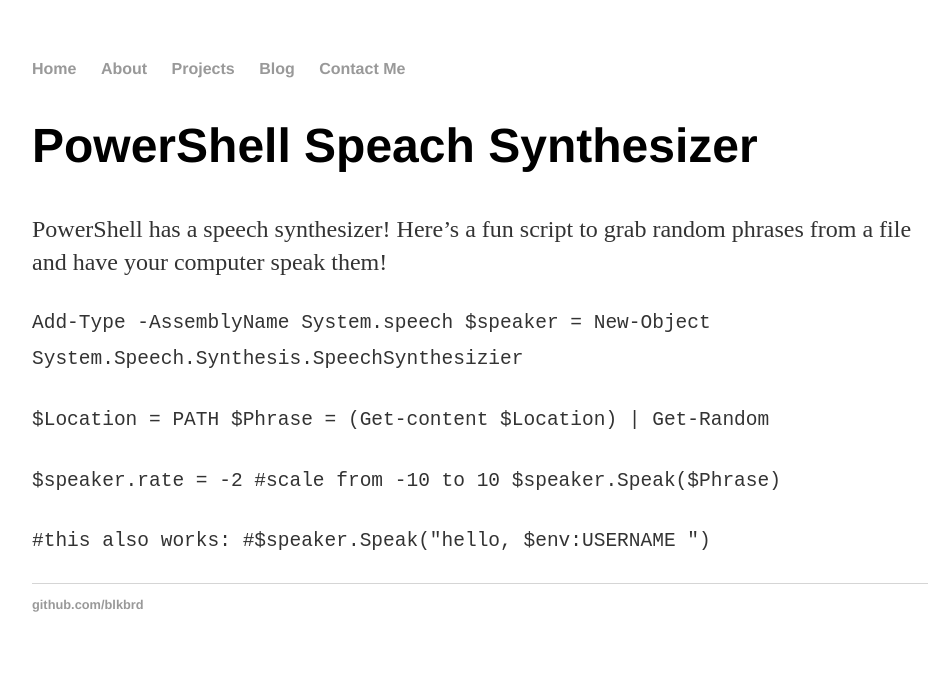
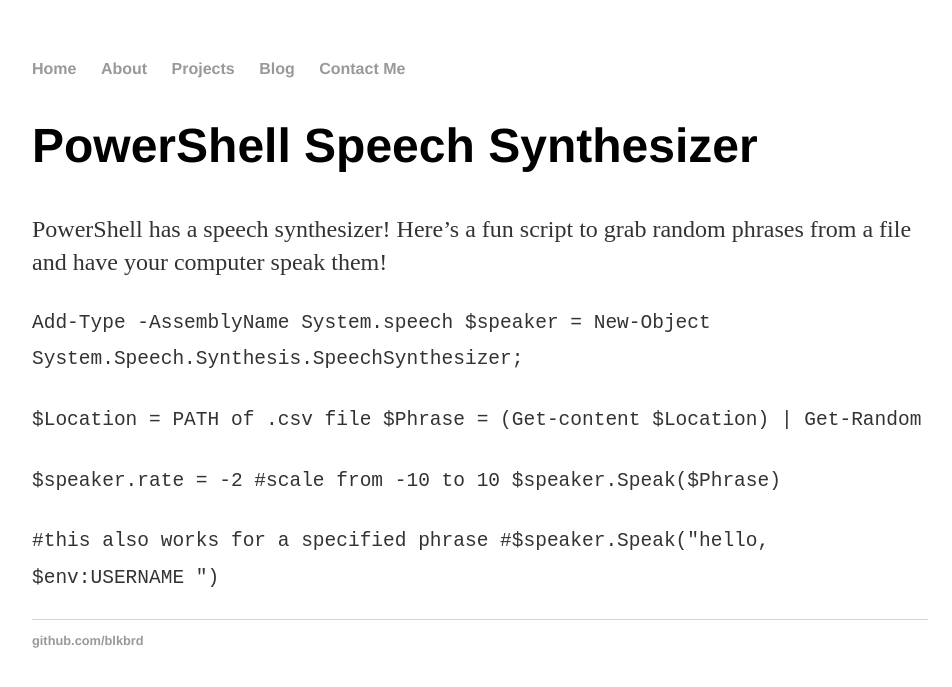
Before and after one commit to blkbrd/blkbrd.github.io, a Jekyll site: the page built from _posts/2017-09-26-PowerShell-Speech-Sythensizer.md, in a window 1280 px wide. Shown: the top 687 px of the page, without its empty margins (160-1112 px from the left). Built offline with Jekyll 4.4.1, drawn with Linux system fonts in a browser that asks for light colours.

Commit message:
Update and rename 2017-09-26-PowerShell-Speech-Sythesizier.md to 2017-09-26-PowerShell-Speech-Sythensizer.md

```diff
--- a/_posts/2017-09-26-PowerShell-Speech-Sythesizier.md
+++ b/_posts/2017-09-26-PowerShell-Speech-Sythensizer.md
@@ -1,6 +1,6 @@
 ---
 layout: post
-title: "PowerShell Speach Synthesizer"
+title: "PowerShell Speech Synthesizer"
 date: 2017-09-26
 ---
 
@@ -9,11 +9,11 @@
 
 <code>
 Add-Type -AssemblyName System.speech
-$speaker = New-Object System.Speech.Synthesis.SpeechSynthesizier
+$speaker = New-Object System.Speech.Synthesis.SpeechSynthesizer;
 </code>
 
 <code>
-$Location = PATH
+$Location = PATH of .csv file
 $Phrase = (Get-content $Location) | Get-Random
 </code>
 
@@ -23,6 +23,6 @@
 </code>
 
 <code>
-#this also works:
+#this also works for a specified phrase
 #$speaker.Speak("hello, $env:USERNAME ")
 </code>
```
